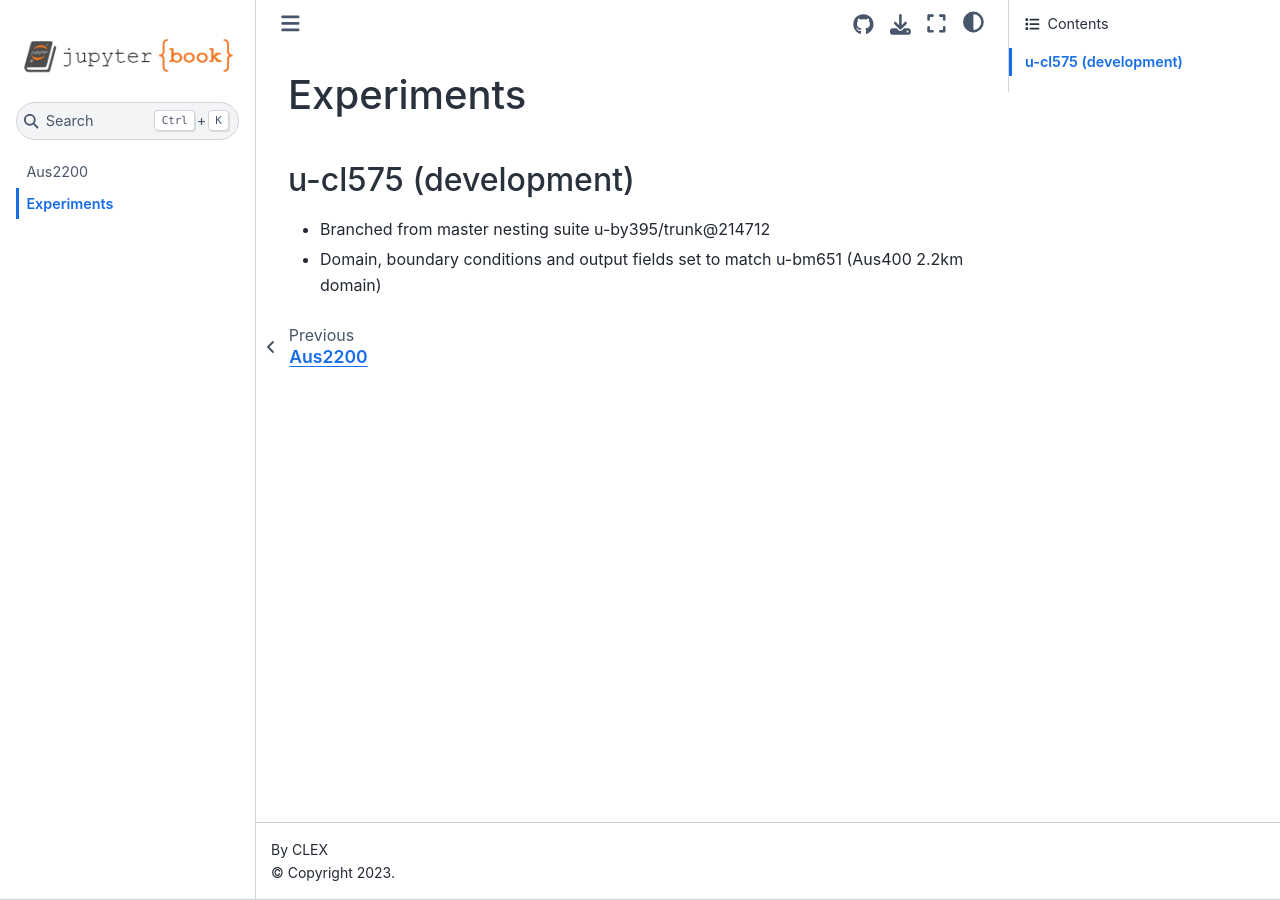
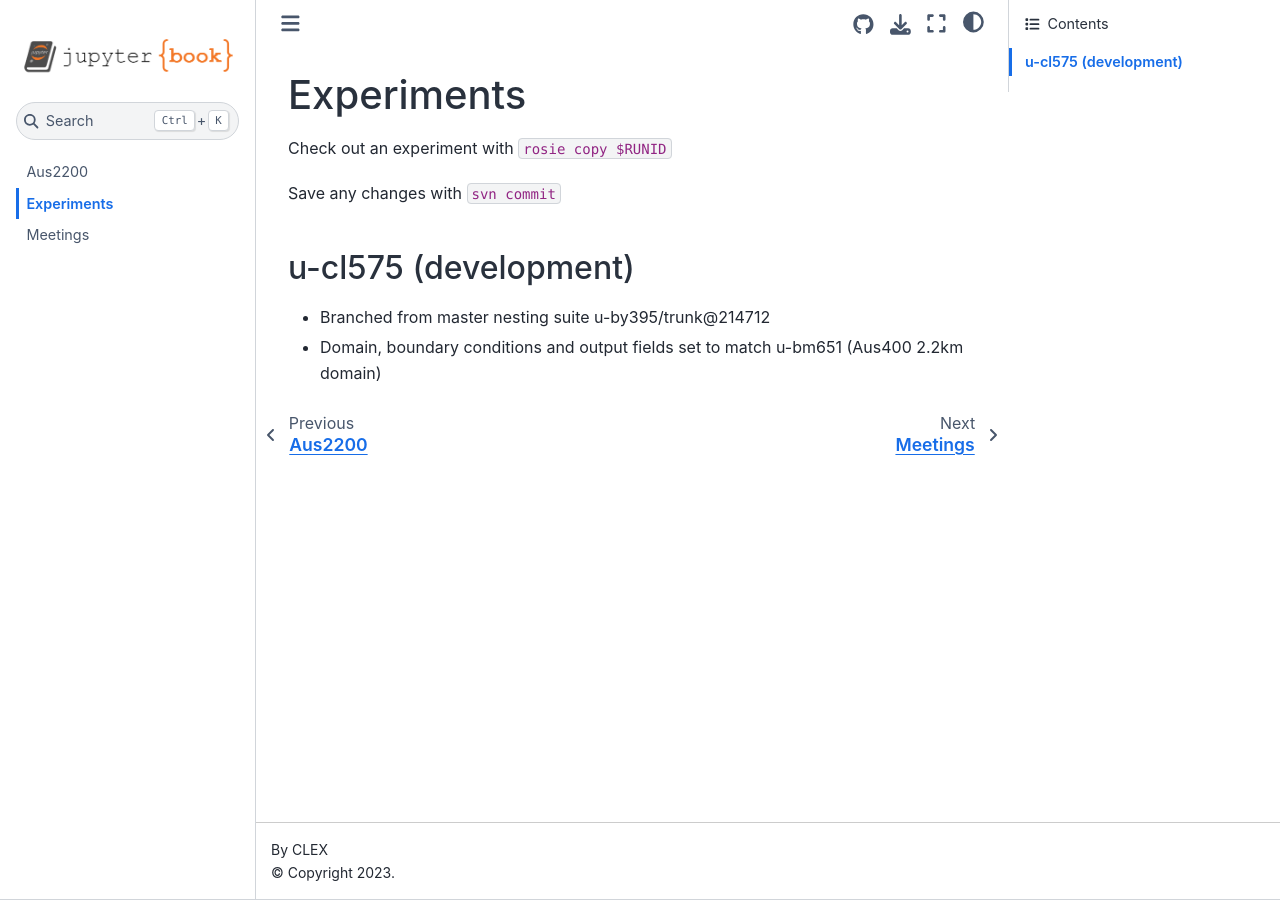
Before and after one commit to coecms/aus2200, a Jupyter Book: the page built from docs/experiments.md, in a window 1280 px wide. Built offline with Jupyter Book 1.0.4 settings and Sphinx 7.4.7 and the Sphinx Book theme 1.1.4, drawn with Linux system fonts in a browser that asks for light colours.

Commit message:
Add a page for meetings

```diff
--- a/docs/_toc.yml
+++ b/docs/_toc.yml
@@ -5,3 +5,4 @@ format: jb-book
 root: intro
 chapters:
 - file: experiments
+- file: meetings
--- a/docs/experiments.md
+++ b/docs/experiments.md
@@ -1,4 +1,8 @@
 # Experiments
+
+Check out an experiment with `rosie copy $RUNID`
+
+Save any changes with `svn commit`
 
 ## u-cl575 (development)
 
--- /dev/null
+++ b/docs/meetings.md
@@ -0,0 +1 @@
+# Meetings
```
